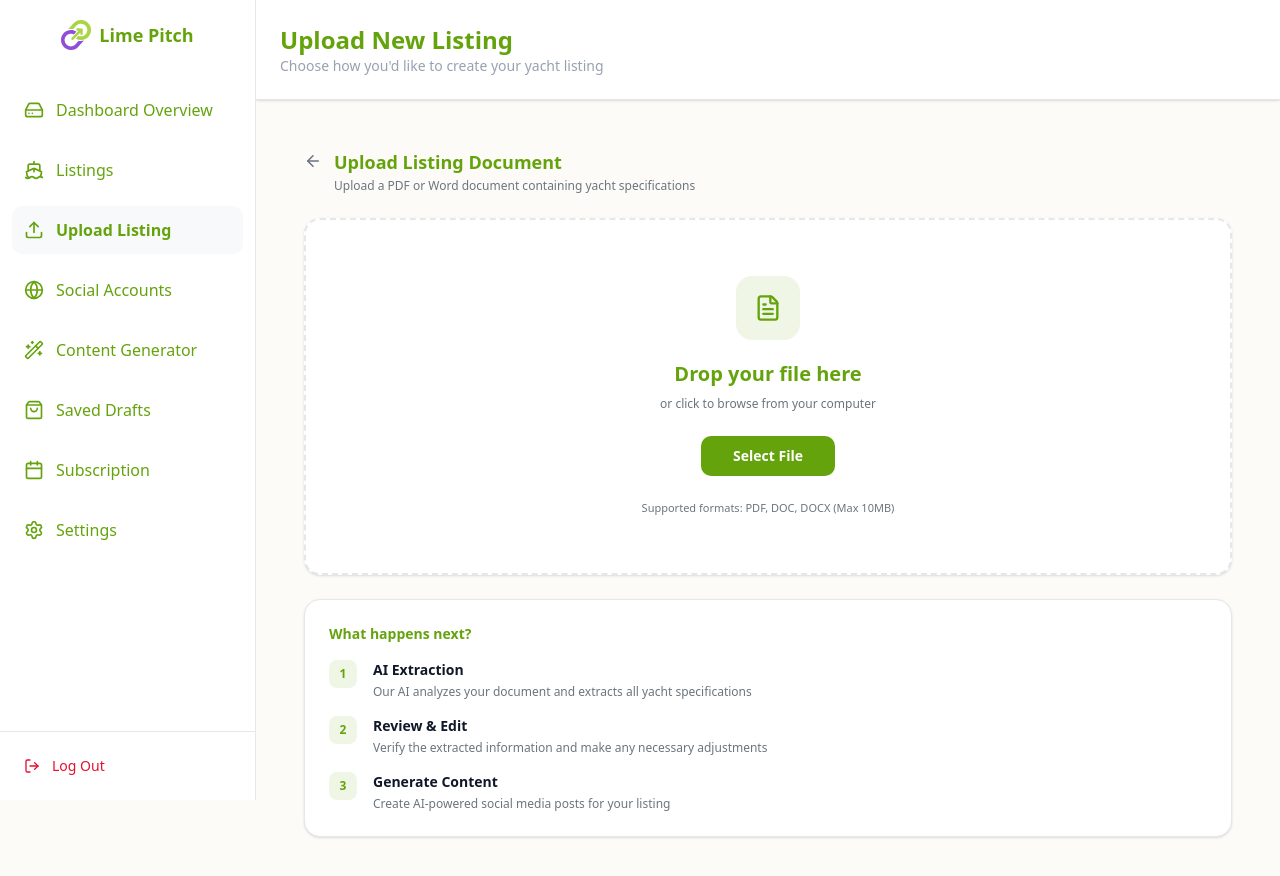
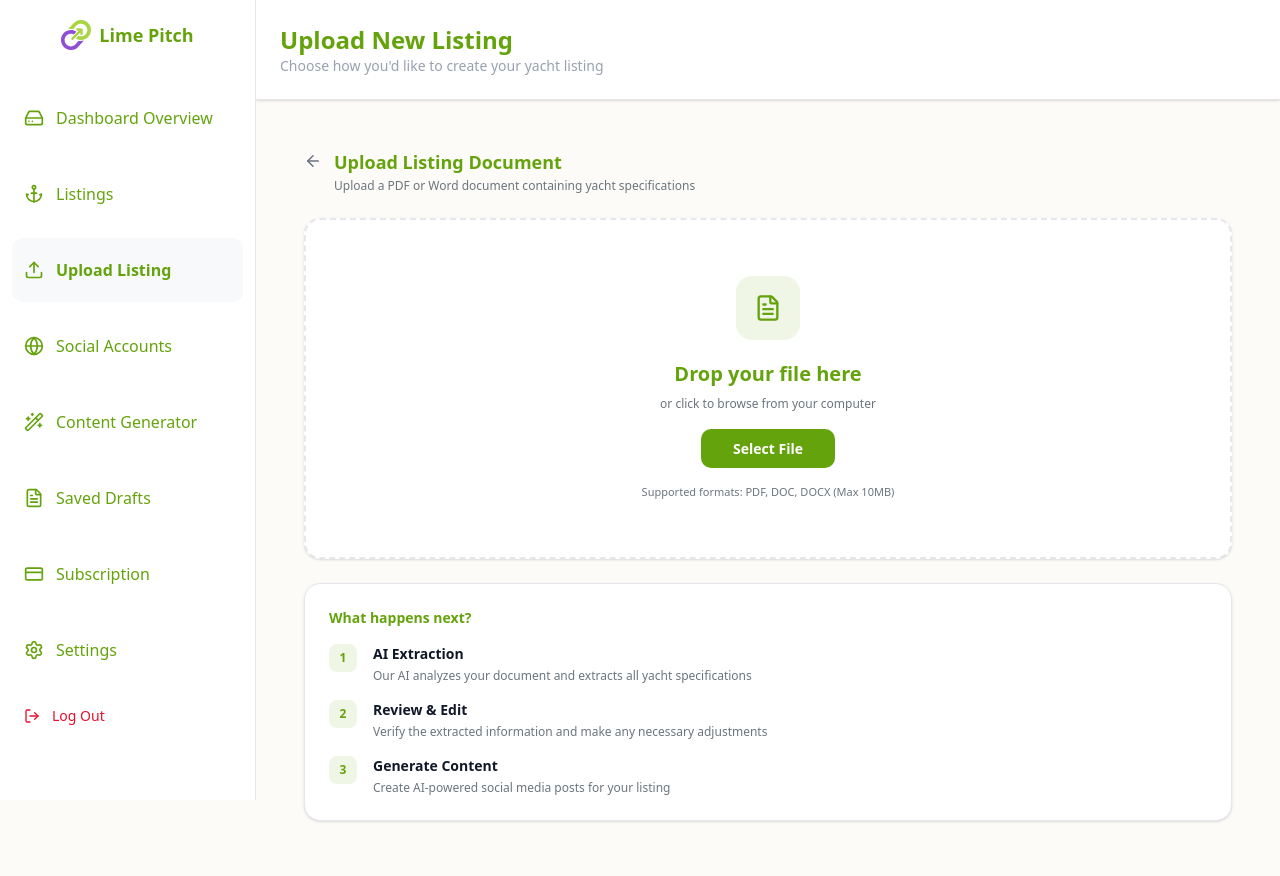
Before and after one commit to FSDTeam-SAA/sara-lemos-client-dashboard, a Next.js app: page /upload-listing/upload-listing-document in a window 1280 px wide. Shown: the top 876 px of the page. Built offline with nearby package versions, Linux system fonts and the light colour scheme; no server answers.

Commit message:
feat: Implement document upload for listing creation with AI extraction and add new routes

```diff
--- a/src/components/Dashboard/UploadListing/UploadListingDocument.tsx
+++ b/src/components/Dashboard/UploadListing/UploadListingDocument.tsx
@@ -1,6 +1,6 @@
 "use client";
 
-import { ArrowLeft, FileText } from "lucide-react";
+import { ArrowLeft, FileText, X, Sparkles } from "lucide-react";
 import Link from "next/link";
 import { useUploadListingManual } from "@/lib/hooks/useListing";
 import { useState } from "react";
@@ -15,11 +15,12 @@ export default function UploadListingDocument() {
   const [file, setFile] = useState<File | null>(null);
   const [isDragging, setIsDragging] = useState(false);
 
-  const handleUpload = async (selectedFile: File) => {
-    setFile(selectedFile);
+  const handleGenerate = async () => {
+    if (!file) return;
+
     const formData = new FormData();
-    // FormData.append uses the original file object, preserving original name
-    formData.append("pdf", selectedFile);
+    formData.append("pdf", file);
+
     try {
       const response = await uploadListingManual(formData);
       console.log("Upload successful:", response);
@@ -40,9 +41,24 @@ export default function UploadListingDocument() {
     }
   };
 
+  const handleFileSelect = (selectedFile: File) => {
+    setFile(selectedFile);
+  };
+
+  const handleRemoveFile = () => {
+    setFile(null);
+    // Reset file input
+    const fileInput = document.getElementById(
+      "file-upload",
+    ) as HTMLInputElement;
+    if (fileInput) {
+      fileInput.value = "";
+    }
+  };
+
   const handleFileChange = (e: React.ChangeEvent<HTMLInputElement>) => {
     if (e.target.files && e.target.files[0]) {
-      handleUpload(e.target.files[0]);
+      handleFileSelect(e.target.files[0]);
     }
   };
 
@@ -59,7 +75,7 @@ export default function UploadListingDocument() {
     e.preventDefault();
     setIsDragging(false);
     if (e.dataTransfer.files && e.dataTransfer.files[0]) {
-      handleUpload(e.dataTransfer.files[0]);
+      handleFileSelect(e.dataTransfer.files[0]);
     }
   };
 
@@ -134,14 +150,36 @@ export default function UploadListingDocument() {
             />
 
             {/* Buttons */}
-            <div className="flex gap-4">
-              {!isPending && (
-                <label
-                  htmlFor="file-upload"
-                  className="bg-[#65A30D] hover:bg-[#5a8f0c] text-white transition text-sm font-semibold px-8 py-2.5 rounded-lg cursor-pointer"
-                >
-                  {file ? "Change File" : "Select File"}
-                </label>
+            <div className="flex flex-col justify-center sm:flex-row gap-3 w-full max-w-md">
+              <div>
+                {!isPending && !file && (
+                  <label
+                    htmlFor="file-upload"
+                    className="bg-[#65A30D] hover:bg-[#5a8f0c] text-white transition text-sm font-semibold px-8 py-2.5 rounded-lg cursor-pointer text-center"
+                  >
+                    Select File
+                  </label>
+                )}
+              </div>
+
+              {file && !isPending && (
+                <>
+                  <button
+                    onClick={handleGenerate}
+                    className="flex-1 bg-[#65A30D] hover:bg-[#5a8f0c] text-white transition text-sm font-semibold px-6 py-2.5 rounded-lg cursor-pointer flex items-center justify-center gap-2"
+                  >
+                    <Sparkles size={16} />
+                    Generate
+                  </button>
+
+                  <button
+                    onClick={handleRemoveFile}
+                    className="flex-1 sm:flex-initial bg-red-50 hover:bg-red-100 text-red-600 transition text-sm font-semibold px-6 py-2.5 rounded-lg cursor-pointer flex items-center justify-center gap-2"
+                  >
+                    <X size={16} />
+                    Remove
+                  </button>
+                </>
               )}
             </div>
 
--- a/src/components/Dashboard/shared/Sidebar.tsx
+++ b/src/components/Dashboard/shared/Sidebar.tsx
@@ -119,7 +119,7 @@ export default function Sidebar() {
                 key={item.name}
                 href={item.href}
                 className={cn(
-                  "flex items-center gap-3 rounded-lg p-3 min-h-[44px] text-base leading-[150%] tracking-[0%] font-semibold transition-colors touch-manipulation",
+                  "flex items-center gap-3 rounded-lg p-3 py-5 min-h-[44px] text-base leading-[150%] tracking-[0%] font-semibold transition-colors touch-manipulation",
                   isActive
                     ? "bg-[#F8F9FA] text-[#65A30D] font-bold text-[16px]"
                     : "text-[#65A30D] hover:bg-[#F8F9FA] hover:text-[#65A30D] font-normal active:bg-[#F8F9FA]",
@@ -130,10 +130,6 @@ export default function Sidebar() {
               </Link>
             );
           })}
-        </nav>
-
-        {/* Logout */}
-        <div className="border-t border-gray-200 p-3">
           <Button
             type="button"
             variant="ghost"
@@ -143,7 +139,10 @@ export default function Sidebar() {
             <LogOut className="h-5 w-5 shrink-0" />
             <span>Log Out</span>
           </Button>
+        </nav>
 
+        {/* Logout */}
+        <div className=" p-3">
           <Dialog open={open} onOpenChange={setOpen}>
             <DialogContent className="sm:max-w-[425px]">
               <DialogHeader>
```
Also changed, not shown: src/config/routes.ts (+4 -4 lines).
